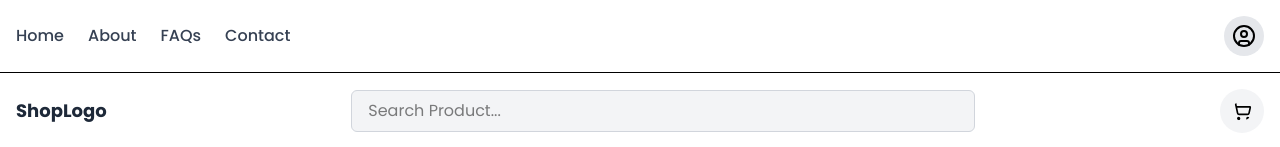
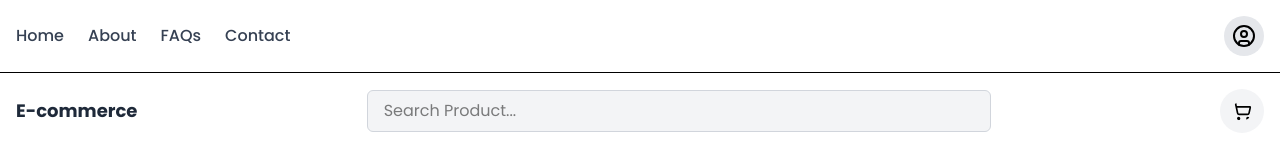
Before and after one commit to sanjudilshan554/eCommerce-react, a React (Vite) app: page / in a window 1280 px wide. Shown: the top 147 px of the page. Built offline with nearby package versions, Linux system fonts and the light colour scheme.

Commit message:
logo changes

```diff
--- a/src/components/Navbar.jsx
+++ b/src/components/Navbar.jsx
@@ -59,7 +59,7 @@ function Navbar() {
           <Link to="/" className="text-lg font-bold text-gray-800">
             {/* Uncomment and add logo */}
             {/* <img src={logo} alt="Logo" className="h-10"/> */}
-            ShopLogo
+            E-commerce
           </Link>
         </div>
 
```
